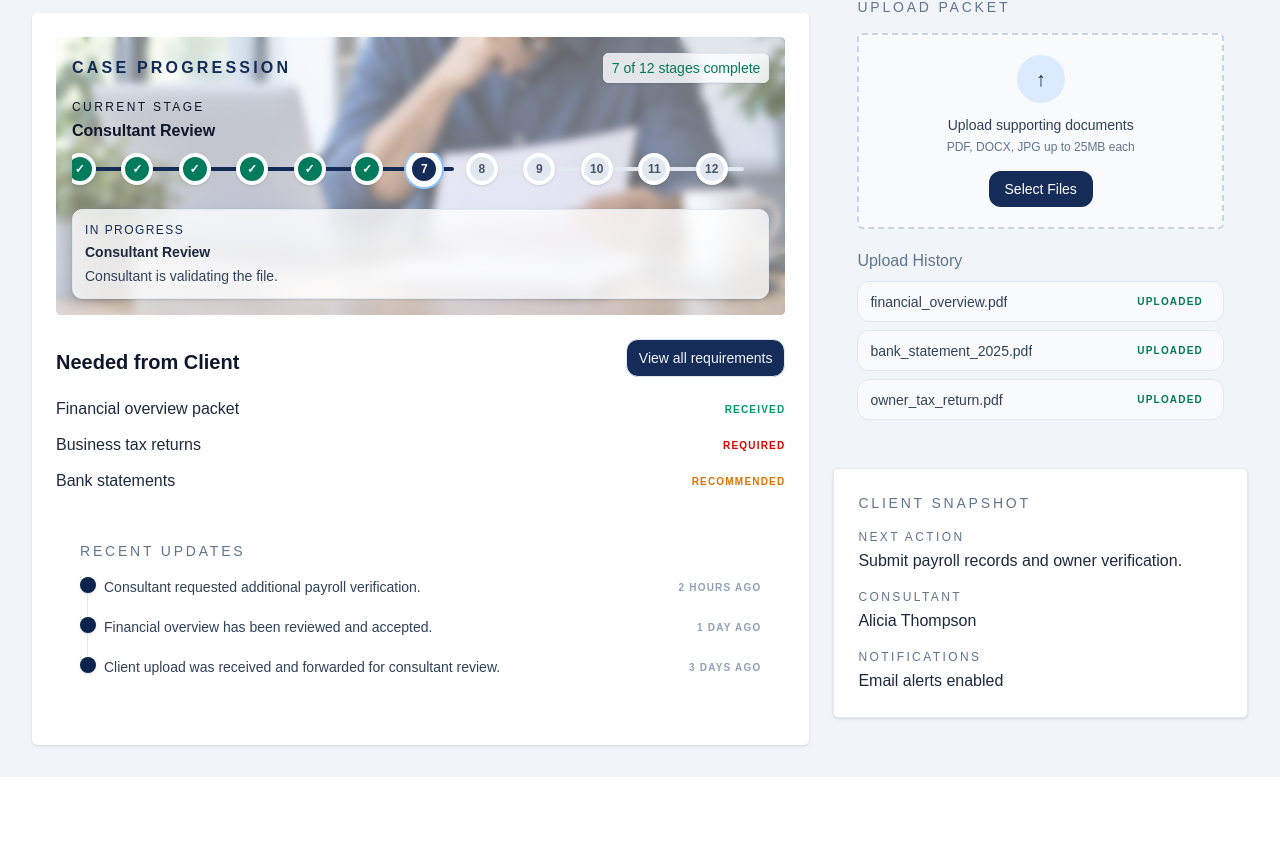
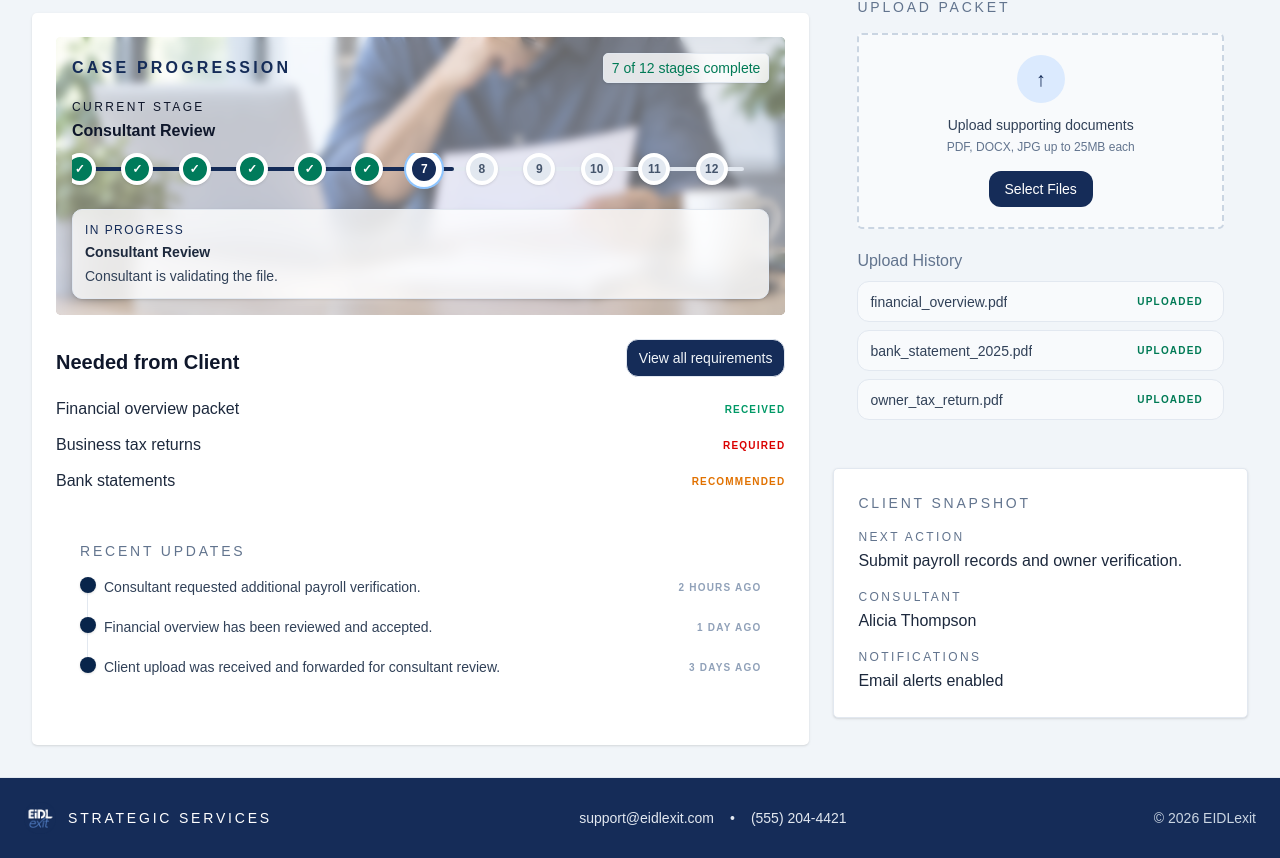
Before and after one commit to AzmayenMurshid/strategic-services, a Next.js app: page / in a window 1280 px wide. Shown: the part 164-1022 px from the top of the page. Before the commit the page ends 941 px from the top, so only its background shows below. Built offline with nearby package versions, Linux system fonts and the light colour scheme.

Commit message:
footer dev

```diff
--- a/app/page.tsx
+++ b/app/page.tsx
@@ -467,6 +467,21 @@ export default function Home() {
         </main>
       </div>
 
+      <footer className="border-t border-slate-200 bg-[#152c58] text-slate-100">
+        <div className="mx-auto flex max-w-[1600px] flex-col gap-4 px-4 py-6 text-sm sm:px-6 lg:flex-row lg:items-center lg:justify-between">
+          <div className="flex items-center gap-3">
+            <img src="EIDLexit/logo.png" alt="EIDLexit logo" className="h-8 w-auto object-contain" />
+            <span className="font-medium uppercase tracking-[0.2em] text-white">Strategic Services</span>
+          </div>
+          <div className="flex flex-wrap items-center gap-4 text-slate-200">
+            <span>support@eidlexit.com</span>
+            <span>•</span>
+            <span>(555) 204-4421</span>
+          </div>
+          <div className="text-slate-300">© 2026 EIDLexit</div>
+        </div>
+      </footer>
+
       {isRequirementsModalOpen && (
         <div
           className="fixed inset-0 z-50 flex items-center justify-center bg-slate-900/50 p-2 sm:p-4"
```
